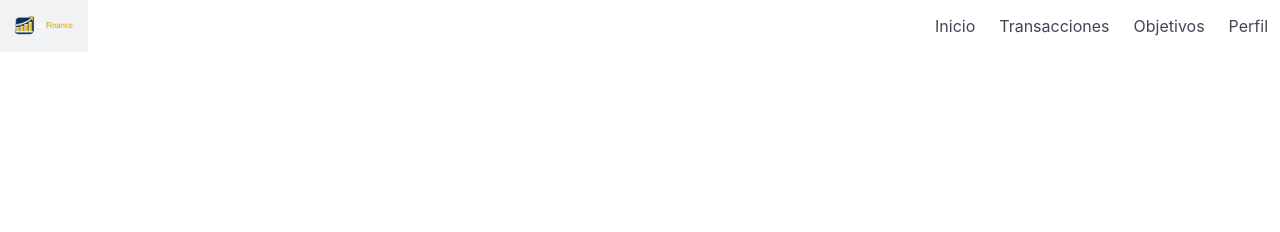
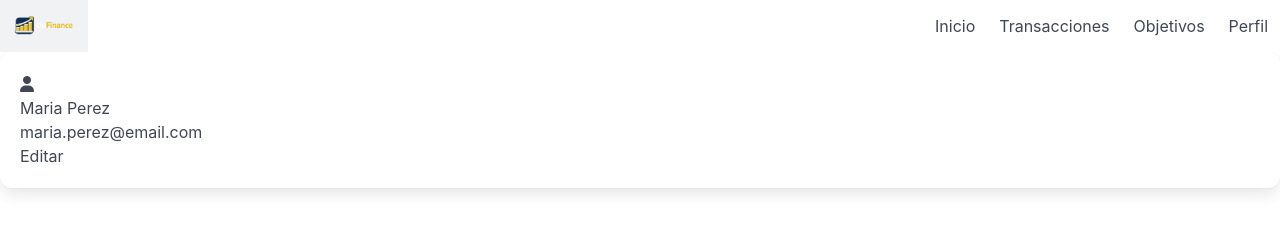
Before and after one commit to santosvidal153/Trabajo-Final, a plain HTML site: page pages/perfil.html in a window 1280 px wide. Drawn offline with nearby package versions, Linux system fonts and the light colour scheme; files whose address does not match are found by name.

Commit message:
agrego estructura de perfil-header

```diff
--- a/pages/perfil.html
+++ b/pages/perfil.html
@@ -12,6 +12,23 @@
     <!-- NAVBAR -->
     <div w3-include-html="componentes/navbar.html"></div>
 
+    <main class="box">
+        <div class="perfil-header">
+            <div class="perfil-info-usuario">
+                <div class="circulo-usuario">
+                    <i class="fas fa-user"></i>
+                </div>
+                <div class="perfil-datos">
+                    <h1 class="titulo-usuario">Maria Perez</h1>
+                    <p class="etiqueta-categoria">maria.perez@email.com</p>
+                </div>
+            </div>
+            <button class="boton-editar-perfil">
+                Editar
+            </button>
+        </div>
+    </main>
+
     <script src="../js/navbar.js"></script>
 </body>
 </html>
```
